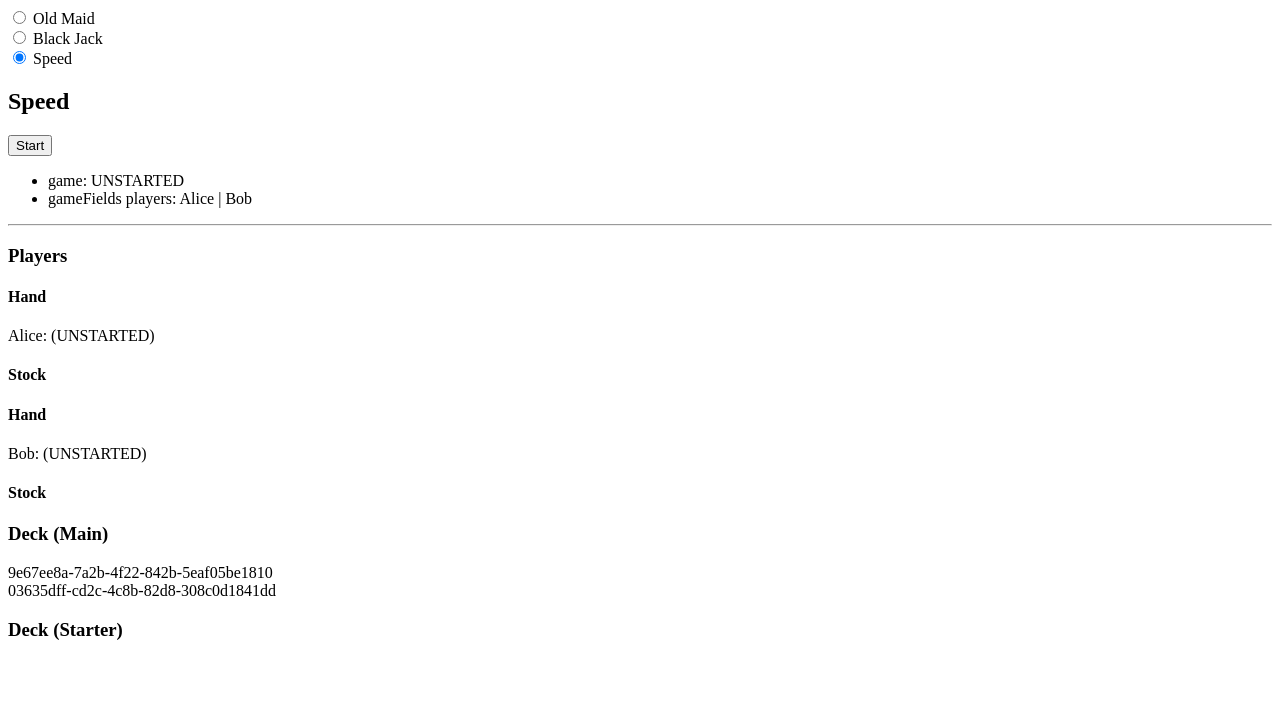
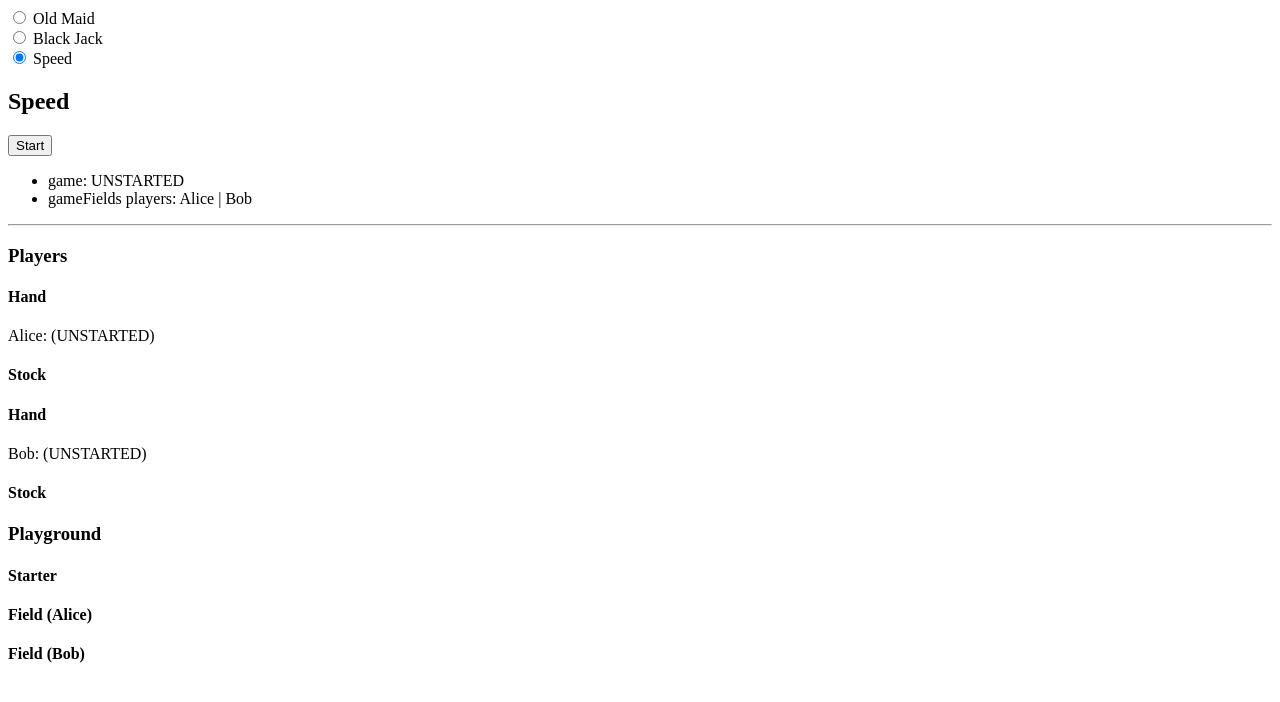
Before and after one commit to shyamajp/games, a Svelte app: page / in a window 1280 px wide. Both pictures are taken after a click on the radio button "Speed". Shown: the top 702 px of the page. Built offline with nearby package versions, Linux system fonts and the light colour scheme.

Commit message:
update Speed

```diff
--- a/src/lib/speed/Speed.svelte
+++ b/src/lib/speed/Speed.svelte
@@ -1,11 +1,10 @@
 <script lang="ts">
   import Card from "../common/Card.svelte";
   import { Speed } from "../../logic/speed/Speed";
-  import { PlayerStatus } from "../../logic/common/Player";
+  import { Player, PlayerStatus } from "../../logic/common/Player";
   import { GameStatus } from "../../logic/common/Game";
-  import { SpeedPlayer } from "../../logic/speed/SpeedPlayer";
 
-  let game = new Speed([new SpeedPlayer("Alice"), new SpeedPlayer("Bob")]);
+  let game = new Speed([new Player("Alice"), new Player("Bob")]);
 
   function handleStatus() {
     if (game.status === GameStatus.UNSTARTED) {
@@ -56,23 +55,22 @@
     {/each}
 
     <h4>Stock</h4>
-    {#each player.stock.cards as card (card.raw)}
+    {#each player.data.stock.cards as card (card.raw)}
       <Card name={player.name} {card} />
     {/each}
   {/each}
 
-  <h3>Deck (Main)</h3>
-  {#each game.playground.fields as field (field.id)}
-    <div>
-      {field.id}
-    </div>
-    {#each field.cards as card (card.raw)}
-      <Card name={field.id} {card} />
-    {/each}
-  {/each}
-
-  <h3>Deck (Starter)</h3>
+  <h3>Playground</h3>
+  <h4>Starter</h4>
   {#each game.playground.data.starter.cards as card (card.raw)}
     <Card name="starter" {card} />
   {/each}
+
+  {#each game.players as player (player.id)}
+    <h4>Field ({player.name})</h4>
+    <div></div>
+    {#each game.playground.data[player.id].cards as card (card.raw)}
+      <Card name={player.name} {card} />
+    {/each}
+  {/each}
 </section>
--- a/src/logic/speed/Speed.ts
+++ b/src/logic/speed/Speed.ts
@@ -1,45 +1,71 @@
-import { AccessLevel } from "../common/Card";
+import { AccessLevel, Card } from "../common/Card";
 import { Deck } from "../common/Deck";
 import { Game, GameStatus } from "../common/Game";
 import { Player, PlayerStatus } from "../common/Player";
-import { SpeedPlayer } from "./SpeedPlayer";
-import { SpeedPlayground } from "./SpeedPlayground";
+import { Playground } from "../common/Playground";
 
 const OPEN_CARDS = 5;
 
 export class Speed extends Game {
-  playground: SpeedPlayground;
-  players: SpeedPlayer[];
-  constructor(players: SpeedPlayer[]) {
+  playground: Playground;
+  players: Player[];
+  constructor(players: Player[]) {
     super(players);
+    this.playground = new Playground(52);
     this.players = players;
-    this.playground = new SpeedPlayground(
-      52,
-      this.players.map(() => new Deck(52)),
-    );
+    this.players.forEach((player) => {
+      player.data = {
+        ...player.data,
+        stock: new Deck(52),
+      };
+      this.playground.data = {
+        ...this.playground.data,
+        [player.id]: new Deck(52),
+      };
+    });
   }
 
   protected init() {
     super.init();
-    this.distribute();
-    // put the first card from each player to the field
+    // Distrubute all cards to players' stock
+    this.distribute(
+      undefined,
+      this.players.map((player) => player.data.stock),
+    );
+
+    // Prepare 5 cards to players' hand
+    this.players.forEach((player) => {
+      this.prepareHand(player);
+    });
+
+    // Put one card to field after 1 second
+    this.prepareField();
+
+    // TODO: allow game without turn
+    // this.turn = -1;
+  }
+
+  private prepareField(): void {
     for (let i = 0; i < this.players.length; i++) {
       const player = this.players[i];
-      const card = player.data.hand.getLastCard();
-      const field = this.playground.fields[i];
+      this.transfer(player.data.stock, this.playground.data[player.id]);
+    }
+  }
+
+  private prepareHand(player: Player): void {
+    while (
+      player.data.hand.cards.length < OPEN_CARDS &&
+      player.data.stock.cards.length > 0
+    ) {
+      const card = player.data.stock.getLastCard();
       card.accessLevel = AccessLevel.ALL;
-      // TODO(FIX): swap hand and stock
-      this.transfer(player.data.hand, field, card);
+      card.disabled = false;
+      this.transfer(player.data.stock, player.data.hand, card);
+    }
+  }
 
-      for (let _i = 0; _i < OPEN_CARDS; _i++) {
-        const card = this.players[i].data.hand.getLastCard();
-        card.accessLevel = AccessLevel.ALL;
-        card.disabled = false;
-        this.transfer(player.data.hand, player.stock, card);
-      }
-    }
-    // TODO: allow game without turn
-    // this.turn = -1;
+  private addCardToField(player: Player, field: string, card?: Card): void {
+    this.transfer(player.data.stock, this.playground.data[field], card);
   }
 
   protected routine(): void {
```
